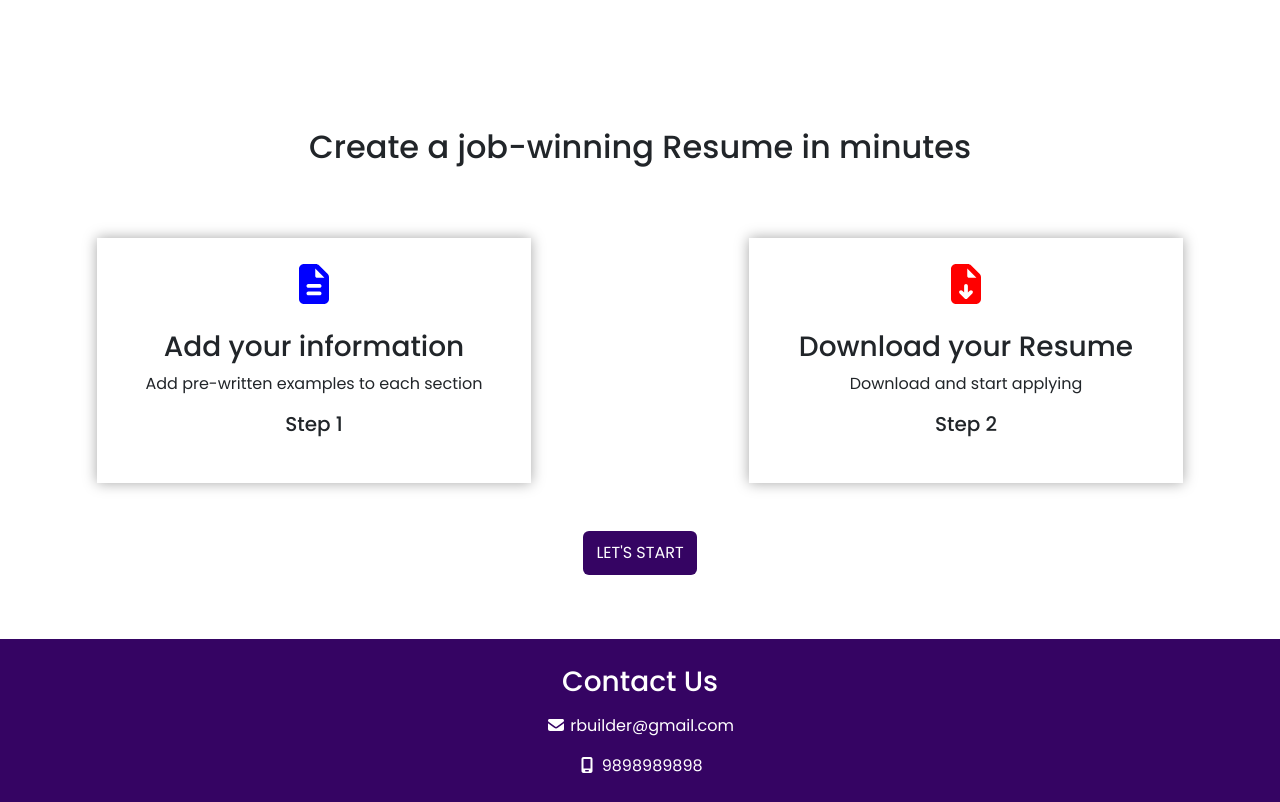
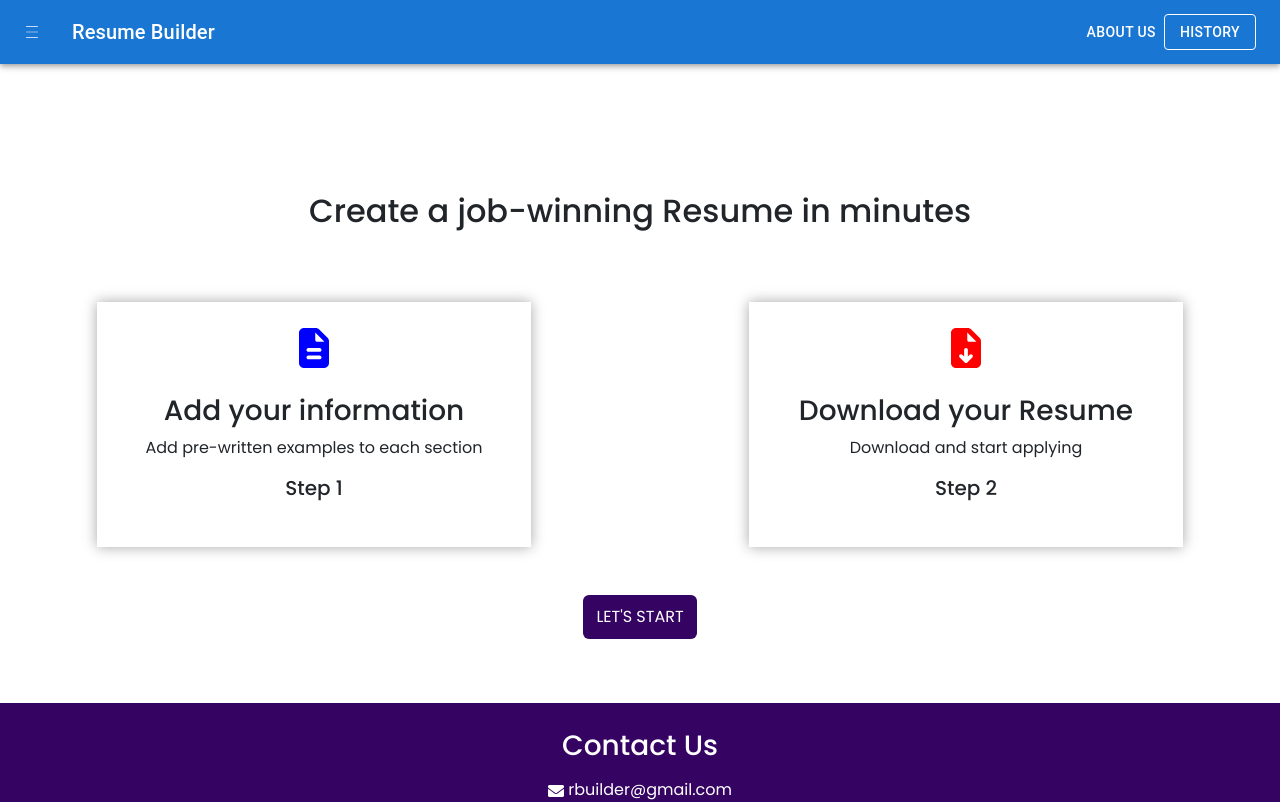
Before and after one commit to siddeque-s/Resume-Builder, a React (Vite) app: page /resumeGenerator in a window 1280 px wide. Shown: the top 802 px of the page. Built offline with nearby package versions, Linux system fonts and the light colour scheme; a web font is replaced by a local one.

Commit message:
history added

```diff
--- a/package.json
+++ b/package.json
@@ -10,14 +10,18 @@
     "preview": "vite preview"
   },
   "dependencies": {
+    "@emotion/react": "^11.14.0",
+    "@emotion/styled": "^11.14.1",
     "@fortawesome/fontawesome-svg-core": "^7.1.0",
     "@fortawesome/free-brands-svg-icons": "^7.1.0",
     "@fortawesome/free-solid-svg-icons": "^7.1.0",
     "@fortawesome/react-fontawesome": "^3.1.0",
+    "@mui/material": "^7.3.4",
     "bootstrap": "^5.3.8",
     "react": "^19.1.1",
     "react-bootstrap": "^2.10.10",
     "react-dom": "^19.1.1",
+    "react-icons": "^5.5.0",
     "react-router-dom": "^7.9.4"
   },
   "devDependencies": {
--- a/src/App.jsx
+++ b/src/App.jsx
@@ -3,15 +3,21 @@ import { Route, Routes } from 'react-router-dom'
 import './App.css'
 import Home from './pages/Home'
 import ResumeGenerator from './pages/ResumeGenerator'
+import Header from './components/Header'
+import History from './pages/History'
+import PNF from './pages/PNF'
 
 function App() {
 
 
   return (
     <>
+    <Header/>
       <Routes>
         <Route path='/' element={<Home/>} />
         <Route path='/resumeGenerator' element={<ResumeGenerator/>} />
+        <Route path='/history' element={<History/>} />
+        <Route path='*' element={<PNF/>} />
       </Routes>
     </>
   )
--- a/src/components/Footer.jsx
+++ b/src/components/Footer.jsx
@@ -3,6 +3,8 @@ import { FontAwesomeIcon } from "@fortawesome/react-fontawesome";
 import { faEnvelope, faMobileScreen } from "@fortawesome/free-solid-svg-icons";
 import { faWhatsapp, faInstagram, faLinkedin } from "@fortawesome/free-brands-svg-icons";
 import "./Footer.css"
+import { FaEnvelope } from "react-icons/fa";
+import { GoDeviceMobile } from "react-icons/go";
 const Footer = () => {
   return (
     <div className="footerMegaParent text-center">
@@ -10,10 +12,10 @@ const Footer = () => {
 
       <div className="mt-3">
         <p>
-          <FontAwesomeIcon icon={faEnvelope} /> rbuilder@gmail.com
+          <FaEnvelope /> rbuilder@gmail.com
         </p>
         <p>
-          <FontAwesomeIcon icon={faMobileScreen} /> 9898989898
+          <GoDeviceMobile /> 9898989898
         </p>
       </div>
 
--- /dev/null
+++ b/src/components/Header.jsx
@@ -0,0 +1,43 @@
+import React from 'react'
+import AppBar from '@mui/material/AppBar'; // navbar
+
+import Box from '@mui/material/Box'; //navbar
+import Toolbar from '@mui/material/Toolbar';  // to contain icons
+import Typography from '@mui/material/Typography'; // if we need to provide any typed content we use typography and provide the tag name as varient:so type like what we need like h1,h2,...,h6,p,etc
+import Button from '@mui/material/Button';// button of mui
+import { CiMenuBurger } from "react-icons/ci";
+
+import Tooltip from '@mui/material/Tooltip';
+import { Link } from 'react-router-dom';
+
+const Header = () => {
+  return (
+    <>
+ <Box sx={{ flexGrow: 1 }}>
+      <AppBar position="static">
+        <Toolbar>
+          <CiMenuBurger/>
+          <Typography variant="h6" component="div" sx={{ flexGrow: 1, ml:4 }}>
+            {/* sx-style */}
+            Resume Builder
+          </Typography>
+
+          <Tooltip title="A Resume Builder App is an essential tool for job seekers looking to create polished and effective resumes. By combining ease of use with professional design options, these apps empower users to present their qualifications confidently and increase their chances of landing job interviews." placement="bottom">
+            <Button color="inherit">About US</Button>
+          </Tooltip>
+
+          <Link style={{color:"white"}}  to={"/history"}>
+          <Button color='inherit' variant="outlined">History</Button>
+
+          </Link>
+
+        </Toolbar>
+      </AppBar>
+    </Box>
+
+
+    </>
+  )
+}
+
+export default Header
--- /dev/null
+++ b/src/pages/History.jsx
@@ -0,0 +1,9 @@
+import React from 'react'
+
+const History = () => {
+  return (
+    <div>History</div>
+  )
+}
+
+export default History
--- a/src/pages/Home.jsx
+++ b/src/pages/Home.jsx
@@ -11,6 +11,8 @@ import { Link } from "react-router-dom";
 const Home = () => {
   return (
     <>
+
+
     {/* section1 */}
       <div className="megaparentFranfdfather">
         <div className="sesction1MegaParent d-flex justify-content-center align-items-center">
--- /dev/null
+++ b/src/pages/PNF.jsx
@@ -0,0 +1,13 @@
+import React from 'react'
+
+const PNF = () => {
+  return (
+    <div className='text-center'>
+
+    <img className='w-75' src="https://webartdevelopers.com/blog/wp-content/uploads/2018/10/CodePen-404-Page.gif" alt="" />
+
+    </div>
+  )
+}
+
+export default PNF
```
Also changed, not shown: 1 other file (tests, documents, lock files or other folders).
